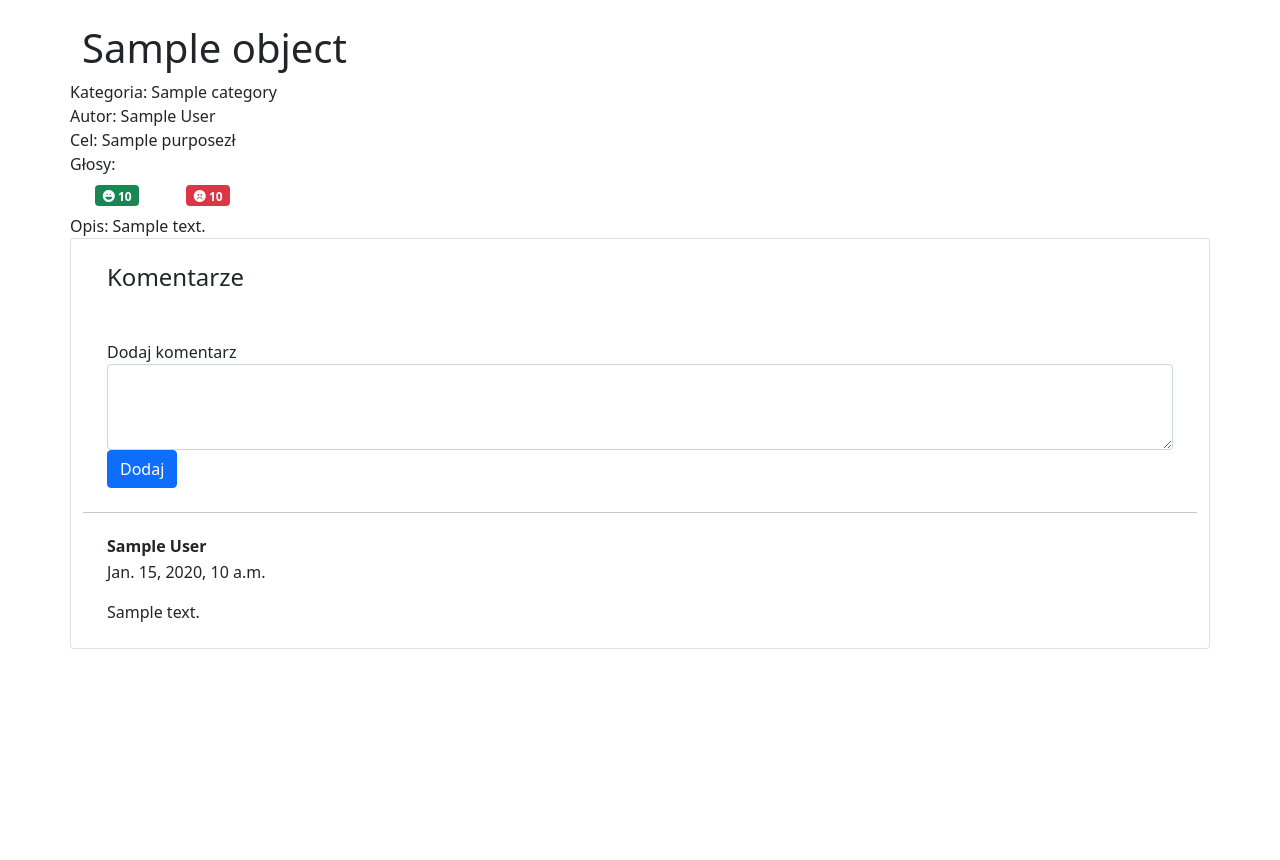
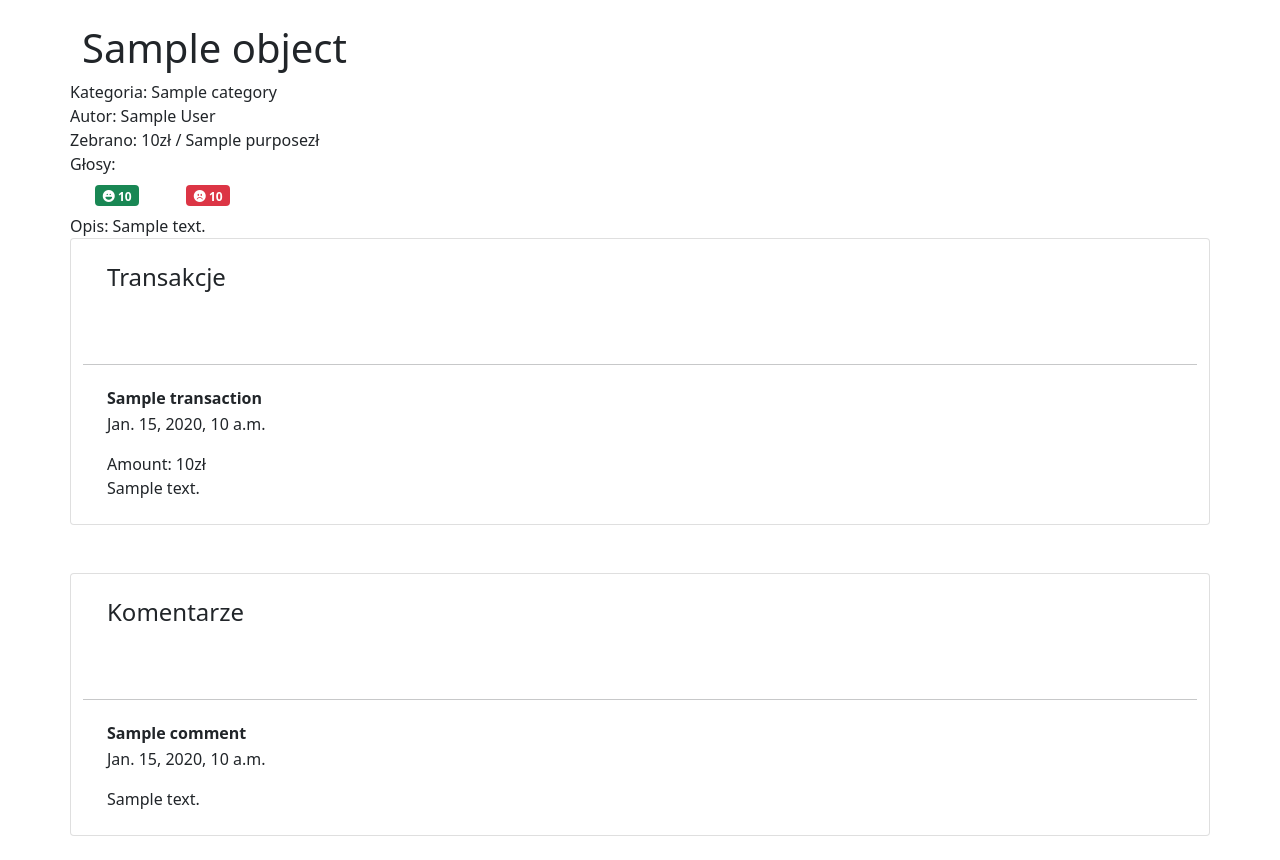
Before and after one commit to SergeyKhrystenko/pomozemy, a Django app: template fundraisers/templates/fundraiser/fundraiser_detail.html in a window 1280 px wide. Shown: the part 56-916 px from the top of the page. Before the commit the page ends 705 px from the top, so only its background shows below. Run offline with Django 4.2, Linux system fonts and the light colour scheme; the template is opened without the code that fills it: most values are stand-ins (such as "Sample title", 1, 10 or a date in 2020); some libraries are stand-ins or nearby versions.

Commit message:
refactor add transactions

```diff
--- a/fundraisers/templates/fundraiser/fundraiser_detail.html
+++ b/fundraisers/templates/fundraiser/fundraiser_detail.html
@@ -1,11 +1,12 @@
 {% extends '__base__.html' %}
+{% load crispy_forms_tags %}
 {% block title %}{{ object.name }}{% endblock %}
 {% block content %}
     <div class="row my-4">
         <h1>{{ object.name }}</h1>
         <div class="row">Kategoria: {{ object.category.name }}</div>
         <div class="row">Autor: {{ object.owner.first_name }} {{ object.owner.last_name }}</div>
-        <div class="row">Cel: {{ object.purpose }}zł</div>
+        <div class="row">Zebrano: {{ object.transaction_sum }}zł / {{ object.purpose }}zł</div>
         <div class="row">Głosy:
             <div class="row">
                 <div class="col-1">
@@ -13,7 +14,8 @@
                         {% csrf_token %}
                         <input type="hidden" name="vote" value="up">
                         <button type="submit" class="btn">
-                            <span class="badge bg-success"><i class="bi bi-emoji-laughing-fill"></i> {{ object.votes_positive }}</span>
+                            <span class="badge bg-success"><i
+                                    class="bi bi-emoji-laughing-fill"></i> {{ object.votes_positive }}</span>
                         </button>
                     </form>
                 </div>
@@ -22,7 +24,8 @@
                         {% csrf_token %}
                         <input type="hidden" name="vote" value="down">
                         <button type="submit" class="btn">
-                            <span class="badge bg-danger"><i class="bi bi-emoji-frown-fill"></i> {{ object.votes_negative }}</span>
+                            <span class="badge bg-danger"><i
+                                    class="bi bi-emoji-frown-fill"></i> {{ object.votes_negative }}</span>
                         </button>
                     </form>
                 </div>
@@ -32,29 +35,53 @@
 
         <div class="card text-dark">
             <div class="card-body p-4">
+                <h4 class="mb-0">Transakcje</h4>
+            </div>
+            <div class="card-body p-4">
+                {% crispy transaction_form %}
+            </div>
+            <hr class="my-0"/>
+            {% for transaction in object.transaction_set.all %}
+                <div class="card-body p-4">
+                    <div class="d-flex flex-start">
+                        <div>
+                            <h6 class="fw-bold mb-1">
+                                {{ transaction.get_user_name }}
+                            </h6>
+                            <div class="d-flex align-items-center mb-3">
+                                <p class="mb-0">
+                                    {{ transaction.created_at }}
+                                </p>
+                            </div>
+                            <p class="mb-0">
+                                Amount: {{ transaction.amount }}zł<br>
+                                {{ transaction.comment }}
+                            </p>
+                        </div>
+                    </div>
+                </div>
+                {% if not forloop.last %}
+                    <hr class="my-0"/>
+                {% endif %}
+            {% endfor %}
+        </div>
+
+        <div class="my-4"></div>
+
+        <div class="card text-dark">
+            <div class="card-body p-4">
                 <h4 class="mb-0">Komentarze</h4>
             </div>
             <div class="card-body p-4">
-                <form action="{% url 'fundraiser_comment_add' object.id %}" method="post">
-                    {% csrf_token %}
-                    <div class="form-group">
-                        <label for="comment">Dodaj komentarz</label>
-                        <textarea class="form-control" id="comment" name="comment" rows="3" required></textarea>
-                    </div>
-                    <button type="submit" class="btn btn-primary">Dodaj</button>
-                </form>
+                {% crispy comment_form %}
             </div>
-            <hr class="my-0" />
+            <hr class="my-0"/>
             {% for comment in object.comment_set.all %}
                 <div class="card-body p-4">
                     <div class="d-flex flex-start">
                         <div>
                             <h6 class="fw-bold mb-1">
-                                {% if comment.user %}
-                                    {{ commnet.user.first_name }} {{ comment.user.last_name }}
-                                {% else %}
-                                    Anonim
-                                {% endif %}
+                                {{ comment.get_user_name }}
                             </h6>
                             <div class="d-flex align-items-center mb-3">
                                 <p class="mb-0">
@@ -68,7 +95,7 @@
                     </div>
                 </div>
                 {% if not forloop.last %}
-                    <hr class="my-0" />
+                    <hr class="my-0"/>
                 {% endif %}
             {% endfor %}
         </div>
--- a/fundraisers/urls.py
+++ b/fundraisers/urls.py
@@ -12,4 +12,5 @@
     path('update/<int:pk>/', views.FundraiserUpdateView.as_view(), name='fundraiser_update'),
     path('<int:fundraiser_id>/comment/add/', views.CommentAddView.as_view(), name='fundraiser_comment_add'),
     path('<int:fundraiser_id>/vote/', views.FundraiserVoteView.as_view(), name='fundraiser_vote'),
+    path('<int:fundraiser_id>/transaction/add/', views.TransactionAddView.as_view(), name='fundraiser_transaction_add'),
 ]
--- a/pomozemy/settings.py
+++ b/pomozemy/settings.py
@@ -97,7 +97,7 @@
 # Internationalization
 # https://docs.djangoproject.com/en/4.0/topics/i18n/
 
-LANGUAGE_CODE = 'pl-pl'
+LANGUAGE_CODE = 'pl'
 
 TIME_ZONE = 'Europe/Warsaw'
 
```
Also changed, not shown: fundraisers/forms.py (+30 -11 lines), fundraisers/models.py (+14 -3 lines), fundraisers/views.py (+26 -7 lines), fundraisers/migrations/0002_rename_cost_transaction_amount.py (added), fundraisers/migrations/0003_transaction_user.py (added).
